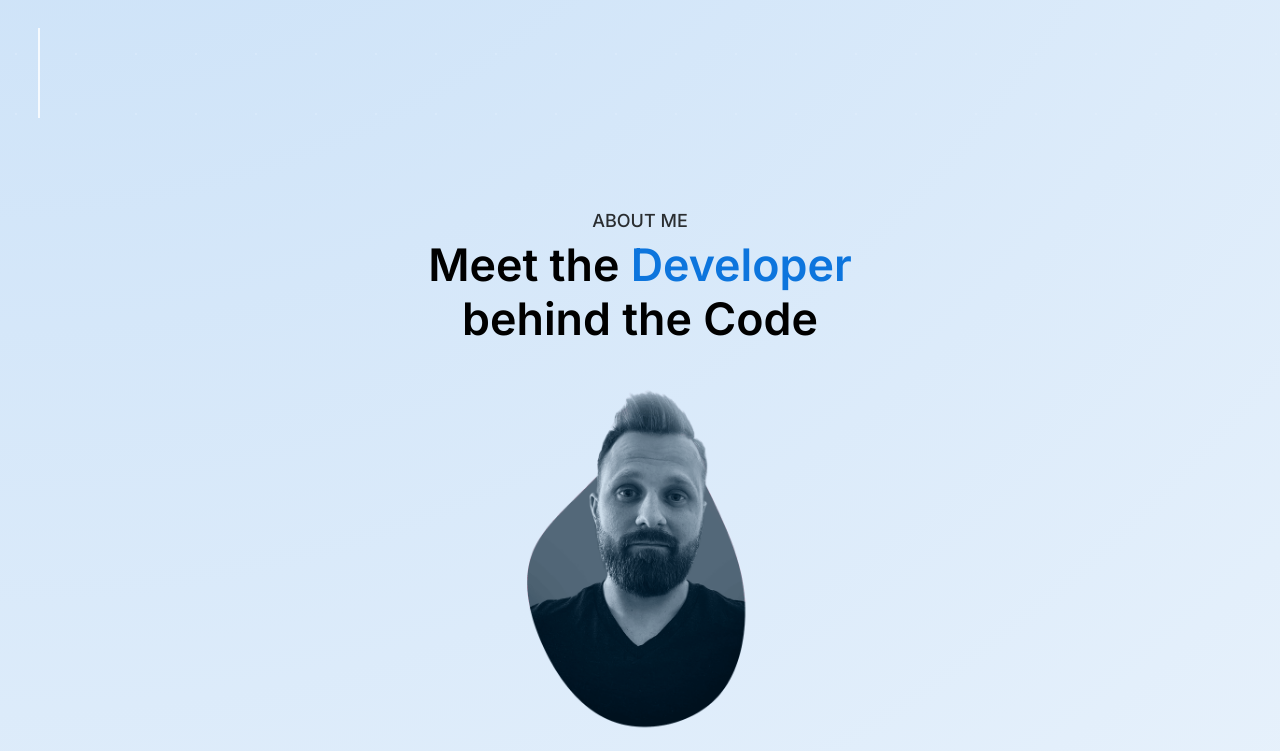
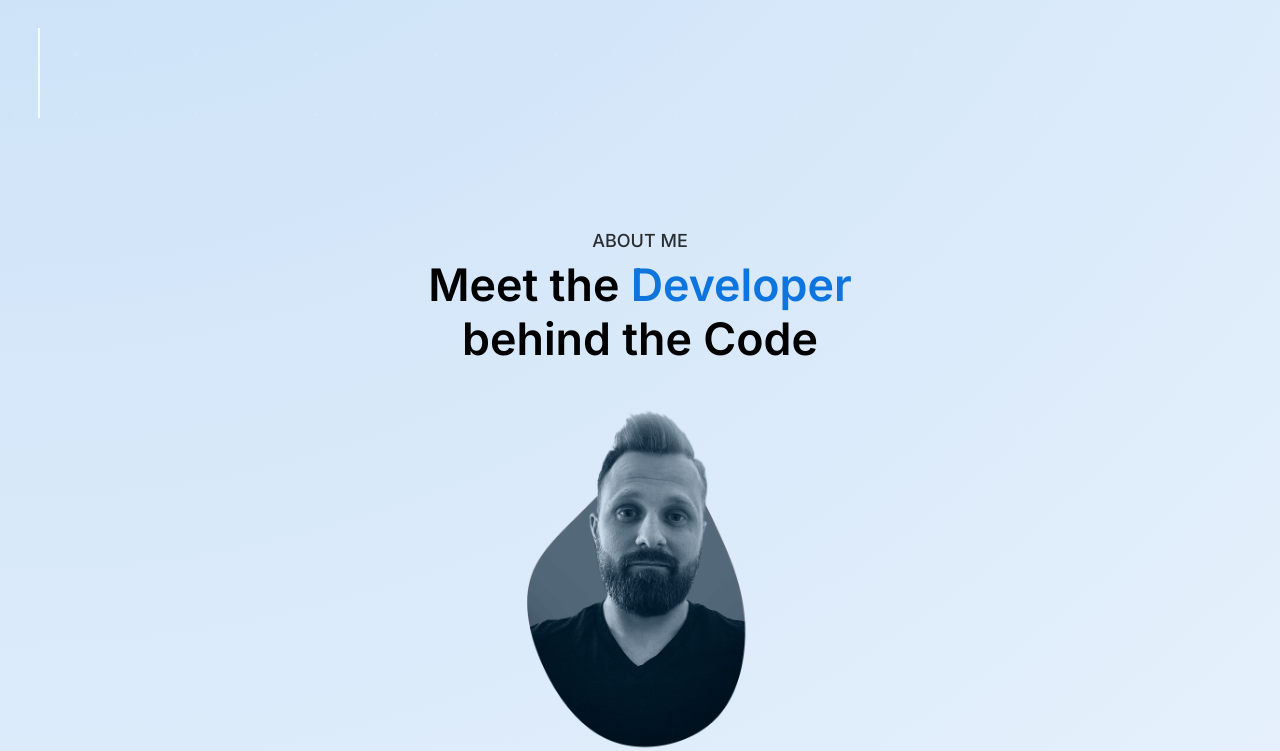
Before and after one commit to gradro/portfolio24, a Next.js app: page / in a window 1280 px wide. Shown: the part 682-1433 px from the top of the page. Built offline with nearby package versions, Linux system fonts and the light colour scheme.

Commit message:
add gradient variable

```diff
--- a/app/globals.css
+++ b/app/globals.css
@@ -7,6 +7,7 @@
   --color-primary: rgb(13, 117, 221);
   --color-primary-300: rgba(11, 50, 80, 1);
   --color-white-100: rgba(255, 255, 255, 0.150);
+  --color-gradient: radial-gradient(circle farthest-side at var(--posX, 100px) var(--posY, 100px), var(--color-primary) 0, transparent 80%);
 }
 @media (prefers-color-scheme: dark) {
   :root {
@@ -20,7 +21,7 @@ body {
   @apply pb-16 md:pb-0
 }
 body:before {
-  background-image: radial-gradient(circle farthest-side at var(--posX, 100px) var(--posY, 100px), var(--color-primary) 0, transparent 80%);
+  background-image: var(--color-gradient);
   content: "";
   position: absolute;
   width: 100%;
@@ -35,7 +36,7 @@ body:before {
   opacity: 0.3;
 }
 section {
-  padding: 80px 0;
+  @apply py-12 md:py-16 lg:py-20
 }
 /* Headlines */
 h1,h2,h3,h4,h5,h6,
--- a/tailwind.config.ts
+++ b/tailwind.config.ts
@@ -14,6 +14,7 @@ const config: Config = {
       "primary-300": "var(--color-primary-300)",
       "white": "#fff",
       "white-100": "var(--color-white-100)",
+      "gradient": "var(--color-gradient)",
       "transparent": "transparent"
     },
     extend: {
```
